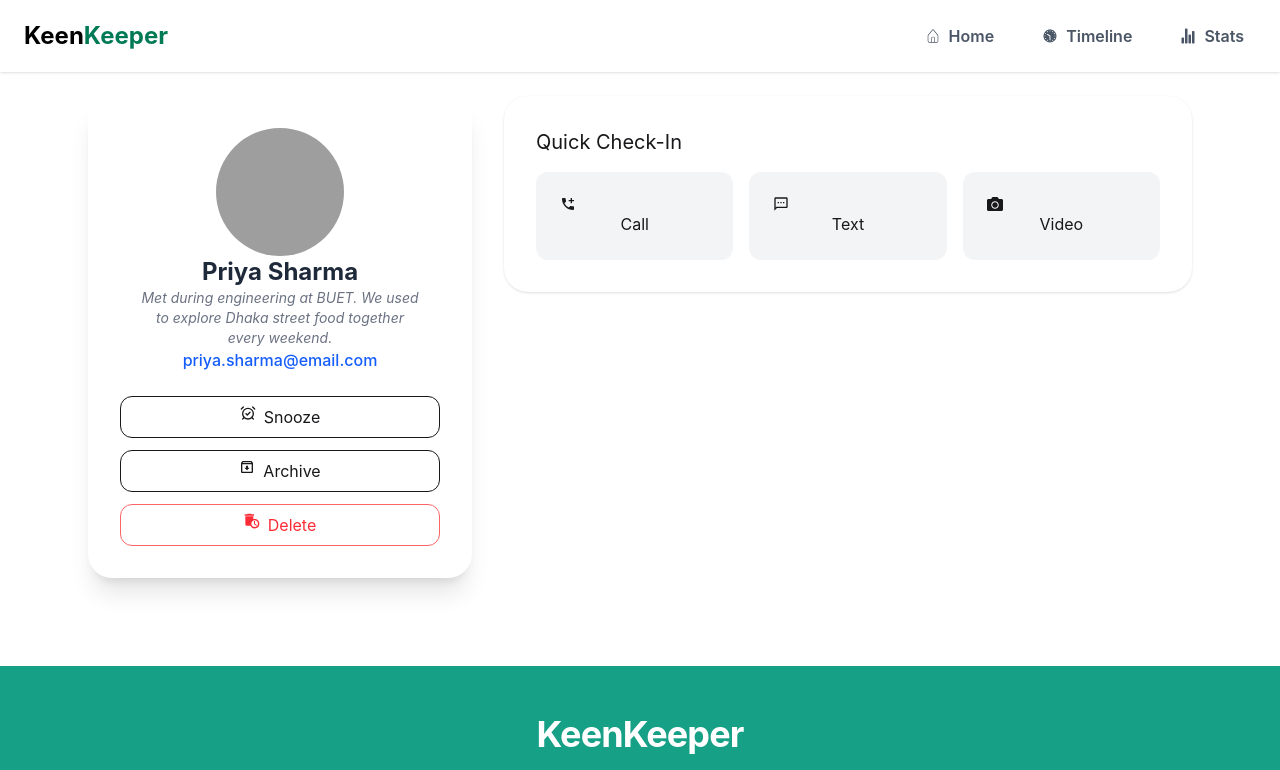
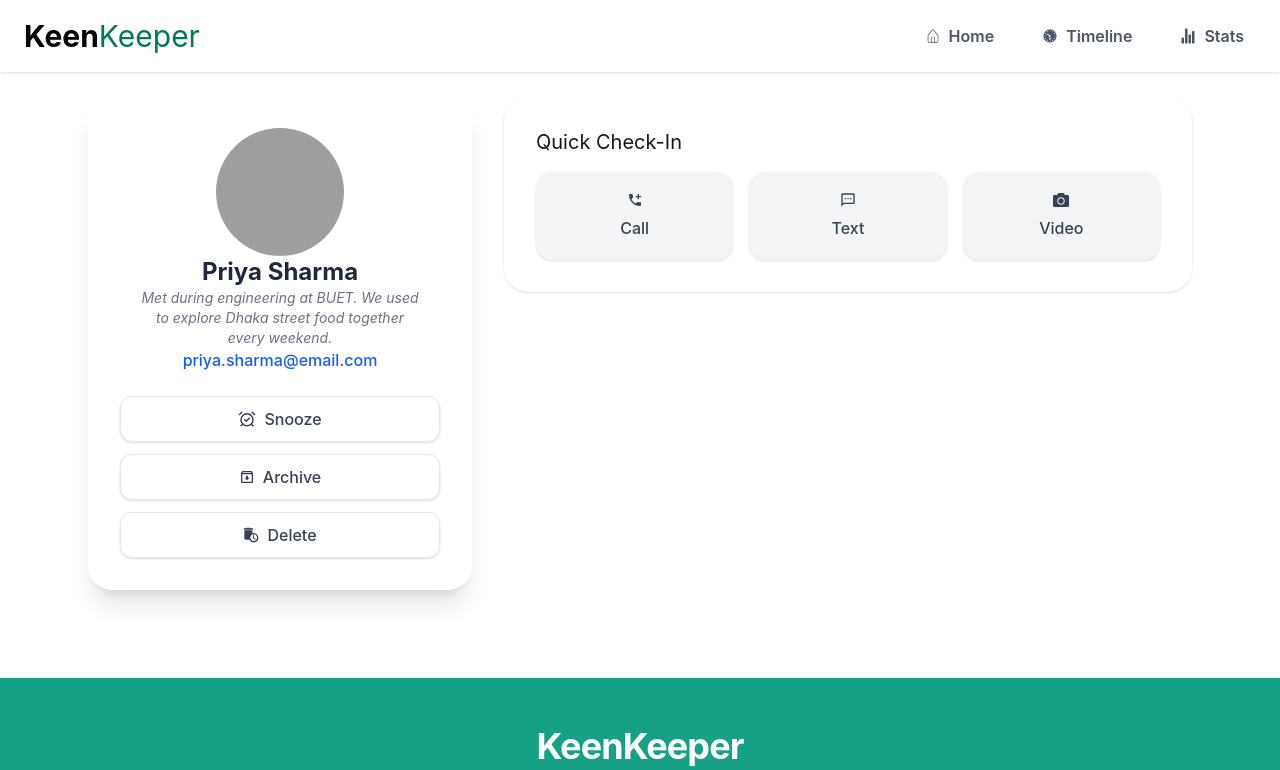
Before and after one commit to mr-mizanur/KeenKeeper, a React (Vite) app: page /friendDetails/1 in a window 1280 px wide. Shown: the top 770 px of the page. Built offline with nearby package versions, Linux system fonts and the light colour scheme; grey boxes are pictures that could not be loaded.

Commit message:
Update action button UI with improved styling

```diff
--- a/src/component/shard/Footer/Footer.jsx
+++ b/src/component/shard/Footer/Footer.jsx
@@ -26,7 +26,7 @@ const Footer = () => {
 
           <div className="flex gap-6">
             <a
-              href="https://facebook.com"
+              href="https://www.facebook.com/mr.mizanur.info/"
               target="_blank"
               rel="noopener noreferrer"
               className="w-12 h-12 bg-white/10 hover:bg-white/20 rounded-2xl flex items-center justify-center transition-all hover:scale-110"
@@ -35,7 +35,7 @@ const Footer = () => {
             </a>
 
             <a
-              href="https://instagram.com"
+              href="https://www.instagram.com/mr.mizanur_/"
               target="_blank"
               rel="noopener noreferrer"
               className="w-12 h-12 bg-white/10 hover:bg-white/20 rounded-2xl flex items-center justify-center transition-all hover:scale-110"
@@ -44,7 +44,7 @@ const Footer = () => {
             </a>
 
             <a
-              href="https://youtube.com"
+              href="https://www.youtube.com/@mizdev"
               target="_blank"
               rel="noopener noreferrer"
               className="w-12 h-12 bg-white/10 hover:bg-white/20 rounded-2xl flex items-center justify-center transition-all hover:scale-110"
--- a/src/component/shard/navbar/Navbar.jsx
+++ b/src/component/shard/navbar/Navbar.jsx
@@ -20,8 +20,8 @@ const Navbar = () => {
             <div className="container mx-auto flex items-center justify-between py-4">
 
 
-                <div className="text-2xl font-bold">
-                    <span className="text-black">Keen</span>
+                <div className="text-3xl ">
+                    <span className="text-black font-bold">Keen</span>
                     <span className="text-emerald-700">Keeper</span>
                 </div>
 
--- a/src/pages/friendDetails/FriendDetails.jsx
+++ b/src/pages/friendDetails/FriendDetails.jsx
@@ -97,15 +97,17 @@ const FriendDetails = () => {
         {friend.email}
     </p>
                     <div className="mt-6 space-y-3">
-                        <button className="w-full border py-2 rounded-xl flex justify-center gap-2">
-                            <LuAlarmClockCheck /> Snooze
-                        </button>
+                        <button className="w-full border border-gray-200 py-2.5 rounded-xl flex justify-center items-center gap-2  bg-white text-gray-700 font-medium transition-all duration-300 ease-in-out shadow-sm hover:shadow-md active:scale-95">
 
-                        <button className="w-full border py-2 rounded-xl flex justify-center gap-2">
+    <LuAlarmClockCheck className="text-lg" />
+    Snooze
+</button>
+
+                        <button className="w-full border border-gray-200 py-2.5 rounded-xl flex justify-center items-center gap-2  bg-white text-gray-700 font-medium transition-all duration-300 ease-in-out shadow-sm hover:shadow-md active:scale-95">
                             <MdOutlineArchive /> Archive
                         </button>
 
-                        <button className="w-full border border-red-400 text-red-500 py-2 rounded-xl flex justify-center gap-2">
+                        <button className="w-full border border-gray-200 py-2.5 rounded-xl flex justify-center items-center gap-2  bg-white text-gray-700 font-medium transition-all duration-300 ease-in-out shadow-sm hover:shadow-md active:scale-95">
                             <MdAutoDelete /> Delete
                         </button>
                     </div>
@@ -117,17 +119,29 @@ const FriendDetails = () => {
                         <h3 className="text-xl mb-4">Quick Check-In</h3>
 
                         <div className="grid grid-cols-3 gap-4">
-                            <button onClick={() => handleAction("call")} className="bg-gray-100 p-6 rounded-xl text-center">
+                            <button onClick={() => handleAction("call")} className="bg-gray-100 p-5 rounded-2xl flex flex-col justify-center items-center gap-2
+                                                                                    text-gray-700 font-medium
+                                                                                    hover:bg-green-100 hover:text-green-600
+                                                                                    transition-all duration-300 ease-in-out
+                                                                                    shadow-sm hover:shadow-md active:scale-95">
                                 <MdAddCall />
                                 <p>Call</p>
                             </button>
 
-                            <button onClick={() => handleAction("sms")} className="bg-gray-100 p-6 rounded-xl text-center">
+                            <button onClick={() => handleAction("sms")} className="bg-gray-100 p-5 rounded-2xl flex flex-col justify-center items-center gap-2
+                                                                                  text-gray-700 font-medium
+                                                                                  hover:bg-green-100 hover:text-green-600
+                                                                                  transition-all duration-300 ease-in-out
+                                                                                  shadow-sm hover:shadow-md active:scale-95">
                                 <MdOutlineSms />
                                 <p>Text</p>
                             </button>
 
-                            <button onClick={() => handleAction("video")} className="bg-gray-100 p-6 rounded-xl text-center">
+                            <button onClick={() => handleAction("video")} className="bg-gray-100 p-5 rounded-2xl flex flex-col justify-center items-center gap-2
+                                                                                    text-gray-700 font-medium
+                                                                                    hover:bg-green-100 hover:text-green-600
+                                                                                    transition-all duration-300 ease-in-out
+                                                                                    shadow-sm hover:shadow-md active:scale-95">
                                 <FaCamera />
                                 <p>Video</p>
                             </button>
```
Also changed, not shown: 1 other file (tests, documents, lock files or other folders).
